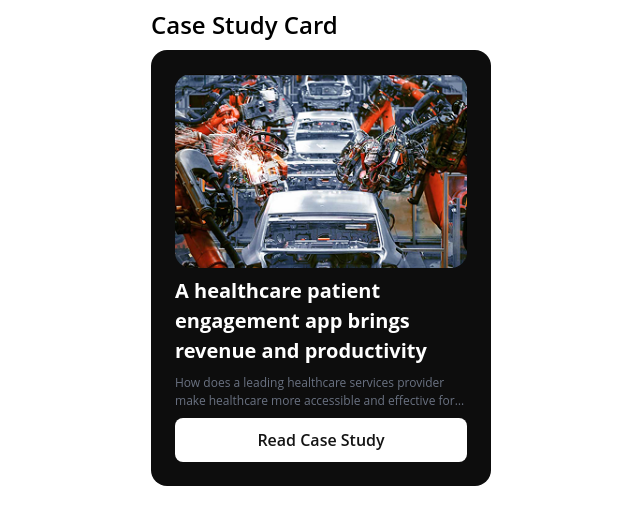
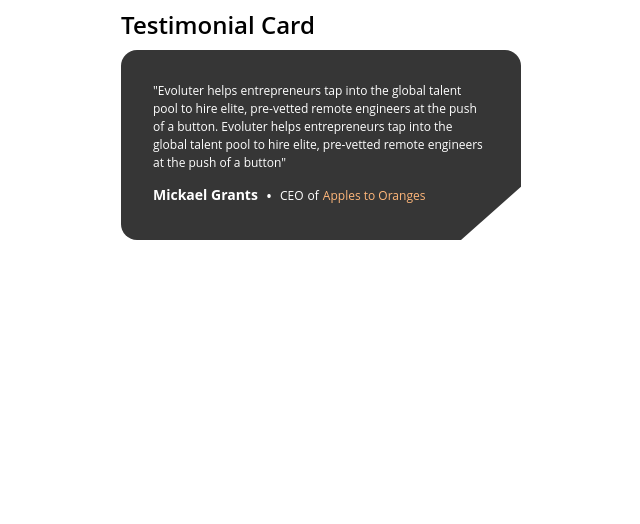
Before and after one commit to tript-cmyk/evoluter-components, a React (Vite) app: page / in a window 1280 px wide. Shown: the top 524 px of the page, without its empty margins (319-959 px from the left). Built offline with nearby package versions, Linux system fonts and the light colour scheme.

Commit message:
feat: testimonial card component

```diff
--- /dev/null
+++ b/src/components/layout/TestimonialCard.tsx
@@ -0,0 +1,31 @@
+interface TestimonialCardProps {
+  content: string;
+  name: string;
+  roleName: string;
+  companyName: string;
+}
+
+const TestimonialCard = ({
+  content,
+  name,
+  roleName,
+  companyName,
+}: TestimonialCardProps) => {
+  return (
+    <div className="sm:[clip-path:polygon(0_0,100%_0,100%_72%,85%_100%,0_100%)] max-w-70 sm:max-w-100 sm:p-8 bg-[#363636] text-white p-4 rounded-2xl">
+      <div className="flex flex-col gap-3 items-start">
+        <div className="text-[12px]">"{content}"</div>
+        <div className="sm:flex sm:gap-2">
+          <div className="font-bold text-[14px]">{name}</div>
+          <div className="hidden sm:block">&bull;</div>
+          <div className="text-[12px] inline-flex items-center gap-1">
+            <span>{roleName}</span> of{" "}
+            <span className="text-[#FFB77A]">{companyName}</span>
+          </div>
+        </div>
+      </div>
+    </div>
+  );
+};
+
+export default TestimonialCard;
--- /dev/null
+++ b/src/pages/Demo/TestimonialCardDemo.tsx
@@ -0,0 +1,17 @@
+import TestimonialCard from "../../components/layout/TestimonialCard";
+
+const TestimonialCardDemo = () => {
+  return (
+    <div>
+      <h2>Testimonial Card</h2>
+      <TestimonialCard
+        content="Evoluter helps entrepreneurs tap into the global talent pool to hire elite, pre-vetted remote engineers at the push of a button. Evoluter helps entrepreneurs tap into the global talent pool to hire elite, pre-vetted remote engineers at the push of a button"
+        name="Mickael Grants"
+        roleName="CEO"
+        companyName="Apples to Oranges"
+      />
+    </div>
+  );
+};
+
+export default TestimonialCardDemo;
--- a/src/pages/Home.tsx
+++ b/src/pages/Home.tsx
@@ -6,6 +6,7 @@ import CaseStudyCardDemo from "./Demo/CaseStudyCardDemo";
 import ProjectCardDemo from "./Demo/ProjectCardDemo";
 import SimpleCaseStudyCardDemo from "./Demo/SimpleCaseStudyCardDemo";
 import TeamMemberDemo from "./Demo/TeamMemberDemo";
+import TestimonialCardDemo from "./Demo/TestimonialCardDemo";
 
 const Home = () => {
   return (
@@ -42,7 +43,9 @@ const Home = () => {
 
       {/* <ProjectCardDemo /> */}
 
-      <CaseStudyCardDemo />
+      {/* <CaseStudyCardDemo /> */}
+
+      <TestimonialCardDemo />
     </div>
   );
 };
```
